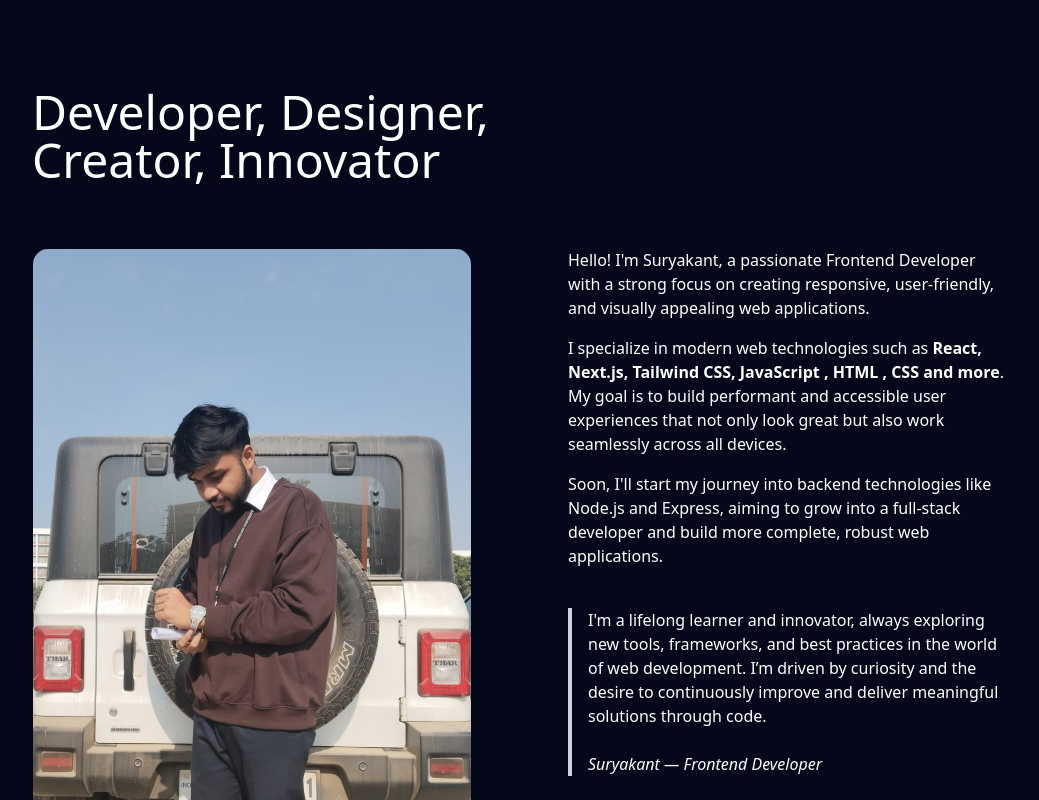
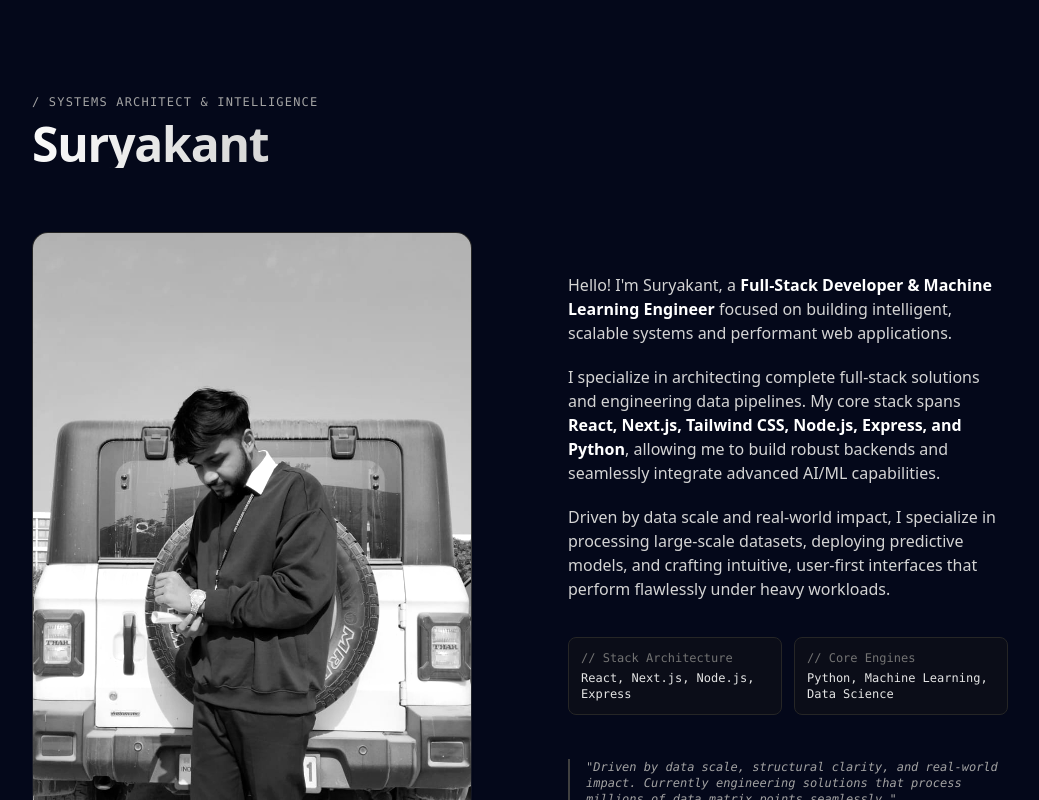
Before and after one commit to suryaaxc/Portfolio, a React (Vite) app: page / in a window 1280 px wide. Shown: the part 840-1640 px from the top of the page, without its empty margins (120-1159 px from the left). Built offline with nearby package versions, Linux system fonts and the light colour scheme.

Commit message:
feat: complete rewrite of about section to modern full stack ml profile

```diff
--- a/src/pages/About/About.jsx
+++ b/src/pages/About/About.jsx
@@ -3,45 +3,72 @@ import HeroImg from "@/assets/images/hero.jpg";
 export default function About() {
   return (
     <>
-      <section id="about" className="py-16 md:py-32 text-white bg-[#04081A]">
+      <section id="about" className="py-16 md:py-32 text-neutral-50 bg-[#04081A] font-sans">
         <div className="mx-auto max-w-5xl space-y-8 px-6 md:space-y-16">
-          <h2 className="relative z-10 max-w-xl text-4xl font-medium lg:text-5xl text-white">
-            Developer, Designer, Creator, Innovator
-          </h2>
-          <div className="grid gap-6 sm:grid-cols-2 md:gap-12 lg:gap-24">
-            <div className="relative mb-6 sm:mb-0">
-              <div className="bg-linear-to-b aspect-76/59 relative rounded-2xl p-px from-zinc-300 to-transparent">
+
+          {/* Top Heading Section */}
+          <div className="space-y-2">
+            <span className="text-xs uppercase tracking-widest text-neutral-400 font-mono">/ Systems Architect & Intelligence</span>
+            <h2 className="relative z-10 max-w-xl text-4xl font-black lg:text-5xl tracking-tight text-transparent bg-clip-text bg-gradient-to-r from-neutral-50 to-neutral-400">
+              Suryakant
+            </h2>
+          </div>
+
+          <div className="grid gap-6 sm:grid-cols-2 md:gap-12 lg:gap-24 items-center">
+
+            {/* Left Image Section with subtle styling */}
+            <div className="relative mb-6 sm:mb-0 group">
+              <div className="bg-gradient-to-b aspect-76/59 relative rounded-2xl p-px from-neutral-800 via-neutral-700 to-transparent">
                 <img
                   src={HeroImg}
-                  className="rounded-[15px] shadow block"
-                  alt="developer illustration"
+                  className="rounded-[15px] shadow block filter grayscale contrast-125 hover:grayscale-0 transition-all duration-500 object-cover w-full h-full"
+                  alt="Suryakant developer illustration"
                   width={1207}
                   height={929}
                 />
               </div>
             </div>
-            <div className="relative space-y-4">
-              <p className="text-white">
-                Hello! I'm Suryakant, a passionate Frontend Developer with a strong focus on creating responsive, user-friendly, and visually appealing web applications.
+
+            {/* Right Professional AI Description Section */}
+            <div className="relative space-y-5 text-neutral-300 text-sm md:text-base leading-relaxed">
+              <p>
+                Hello! I'm Suryakant, a <strong className="font-bold text-white">Full-Stack Developer & Machine Learning Engineer</strong> focused on building intelligent, scalable systems and performant web applications.
               </p>
-              <p className="text-white">
-                I specialize in modern web technologies such as <span className="font-bold">React, Next.js, Tailwind CSS, JavaScript , HTML , CSS and more</span>. My goal is to build performant and accessible user experiences that not only look great but also work seamlessly across all devices.
+
+              <p>
+                I specialize in architecting complete full-stack solutions and engineering data pipelines. My core stack spans <strong className="font-bold text-white">React, Next.js, Tailwind CSS, Node.js, Express, and Python</strong>, allowing me to build robust backends and seamlessly integrate advanced AI/ML capabilities.
               </p>
-              <p className="text-white">
-                 Soon, I'll start my journey into backend technologies like Node.js and Express, aiming to grow into a full-stack developer and build more complete, robust web applications.
+
+              <p>
+                Driven by data scale and real-world impact, I specialize in processing large-scale datasets, deploying predictive models, and crafting intuitive, user-first interfaces that perform flawlessly under heavy workloads.
               </p>
+
+              {/* Modern Grid Badges for Core Stack Overview */}
+              <div className="pt-4 grid grid-cols-2 gap-3 font-mono text-xs">
+                <div className="p-3 bg-neutral-900/40 border border-neutral-800 rounded-lg">
+                  <span className="block text-neutral-500 mb-1">// Stack Architecture</span>
+                  <span className="text-neutral-200 font-medium">React, Next.js, Node.js, Express</span>
+                </div>
+                <div className="p-3 bg-neutral-900/40 border border-neutral-800 rounded-lg">
+                  <span className="block text-neutral-500 mb-1">// Core Engines</span>
+                  <span className="text-neutral-200 font-medium">Python, Machine Learning, Data Science</span>
+                </div>
+              </div>
+
+              {/* Re-designed Blockquote */}
               <div className="pt-6">
-                <blockquote className="border-l-4 border-gray-300 pl-4">
-                  <p className="text-white">
-                    I'm a lifelong learner and innovator, always exploring new tools, frameworks, and best practices in the world of web development. I’m driven by curiosity and the desire to continuously improve and deliver meaningful solutions through code.
+                <blockquote className="border-l-2 border-neutral-700 pl-4 font-mono text-xs text-neutral-400 italic">
+                  <p>
+                    "Driven by data scale, structural clarity, and real-world impact. Currently engineering solutions that process millions of data matrix points seamlessly."
                   </p>
-                  <div className="mt-6 space-y-3">
-                    <cite className="block font-medium text-white">
-                      Suryakant — Frontend Developer
+                  <div className="mt-4">
+                    <cite className="block font-medium text-neutral-200 not-italic uppercase tracking-wider text-[10px]">
+                      Suryakant — Full-Stack & ML Engineer
                     </cite>
                   </div>
                 </blockquote>
               </div>
+
             </div>
           </div>
         </div>
```
